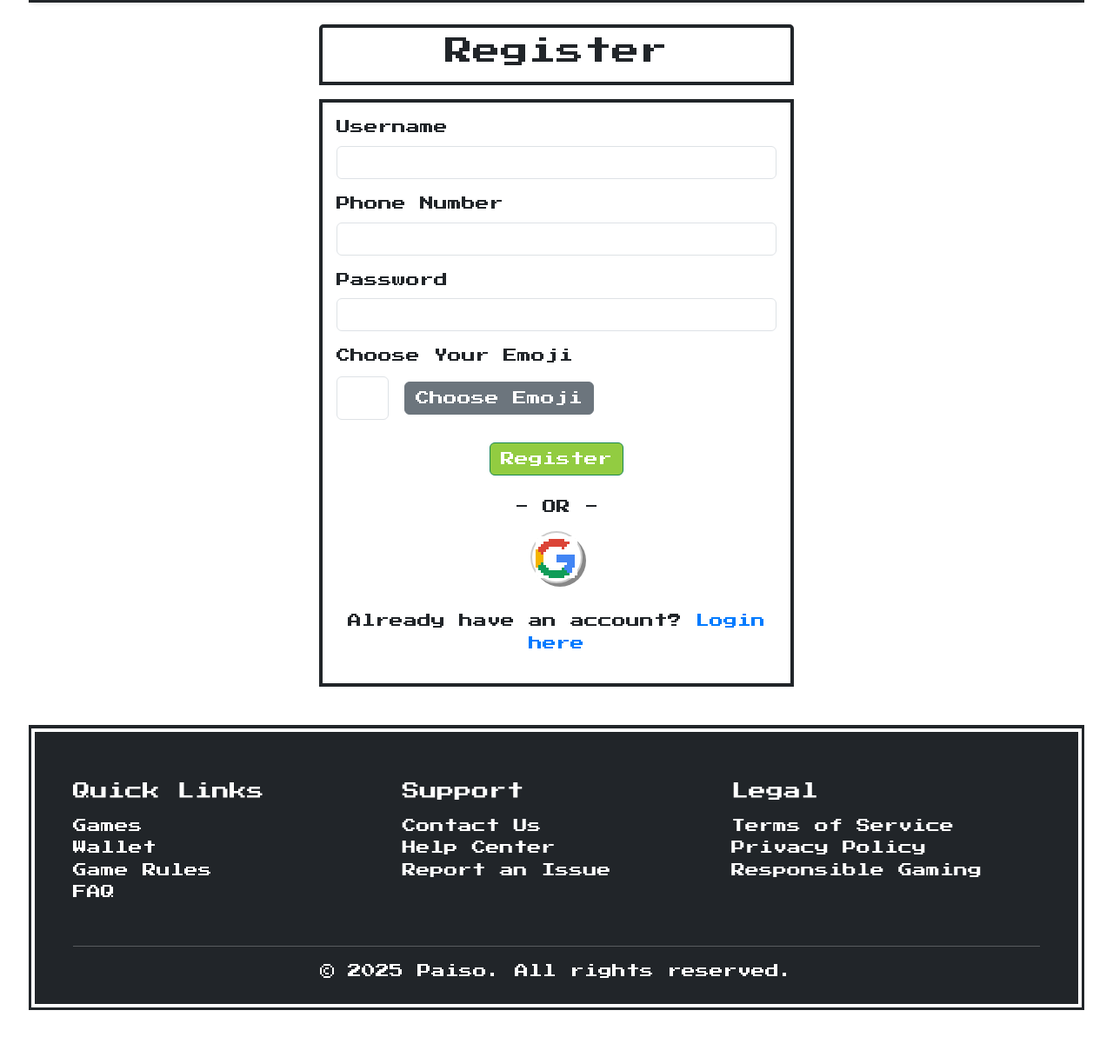
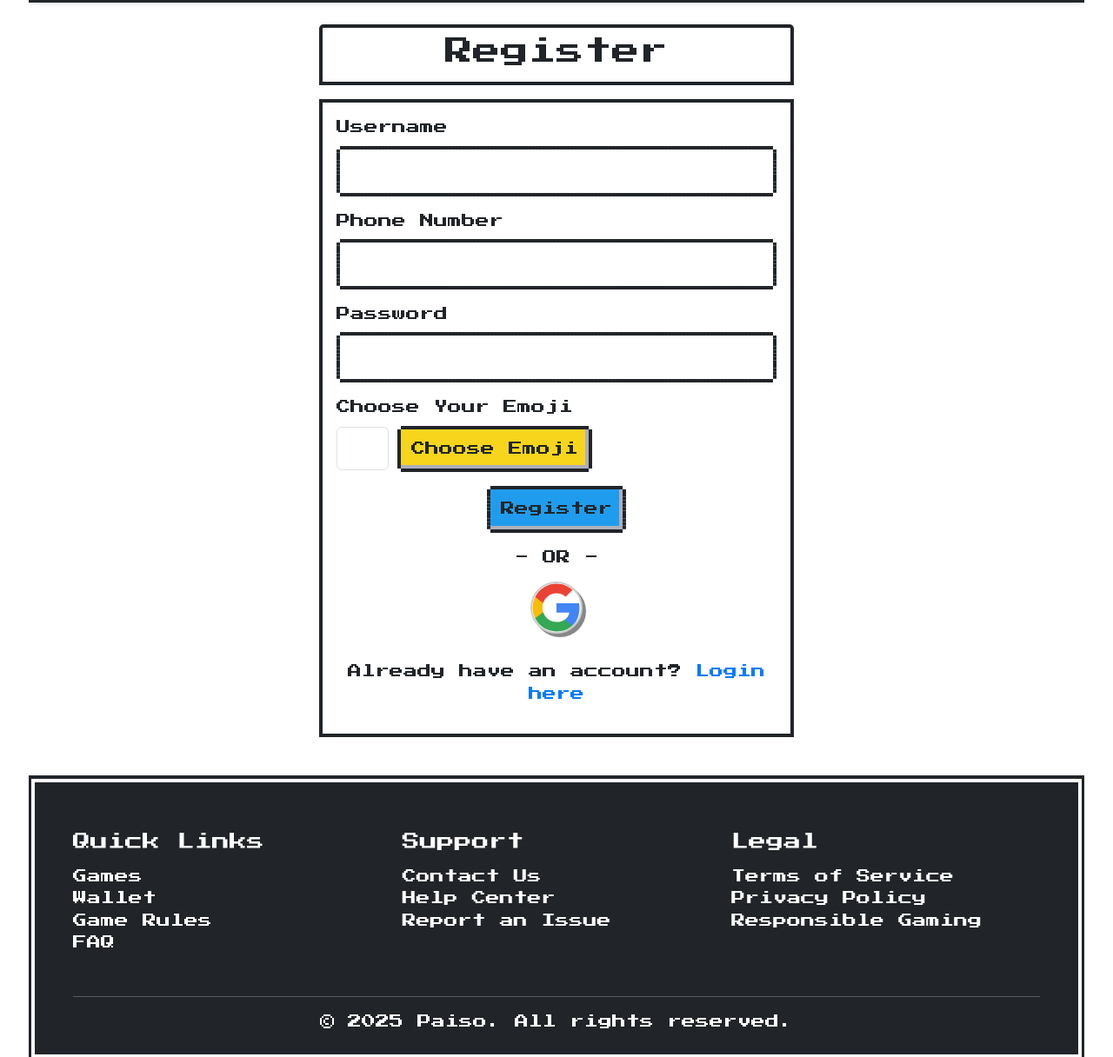
Before and after one commit to ritz541/iamwheel, a Flask app: page /register in a window 1280 px wide. Shown: the part 174-1390 px from the top of the page at 87% size. Before the commit the page ends 1336 px from the top, so only its background shows below. Run offline with Flask 3, Linux system fonts and the light colour scheme; some libraries are stand-ins or nearby versions.

Commit message:
style(templates): update form elements with nes.css classes
Replace Bootstrap form controls with nes.css classes in login and register templates for a consistent retro-style UI. Also, update Google login button to use an SVG logo instead of nes-icon.

```diff
--- a/templates/register.html
+++ b/templates/register.html
@@ -21,26 +21,26 @@
                     </div>
                     <div class="mb-3">
                         <label for="username" class="form-label">Username</label>
-                        <input type="text" class="form-control" id="username" name="username" required>
+                        <input type="text" class="nes-input" id="username" name="username" required>
                     </div>
                     <div class="mb-3">
                         <label for="phone" class="form-label">Phone Number</label>
-                        <input type="tel" class="form-control" id="phone" name="phone" pattern="[0-9]{10}"
+                        <input type="tel" class="nes-input" id="phone" name="phone" pattern="[0-9]{10}"
                             title="Please enter a valid 10-digit phone number" required>
                     </div>
                     <div class="mb-3">
                         <label for="password" class="form-label">Password</label>
-                        <input type="password" class="form-control" id="password" name="password" required>
+                        <input type="password" class="nes-input" id="password" name="password" required>
                     </div>
                     <div class="mb-3">
                         <label class="form-label">Choose Your Emoji</label>
                         <div class="emoji-selector">
                             <input type="text" id="selected_emoji" name="selected_emoji" class="form-control" required>
-                            <button type="button" id="emoji-button" class="btn btn-secondary">Choose Emoji</button>
+                            <button type="button" id="emoji-button" class="nes-btn btn-warning">Choose Emoji</button>
                         </div>
                     </div>
                     <div class="text-center">
-                        <button type="submit" class="btn btn-success">Register</button>
+                        <button type="submit" class="nes-btn btn-primary">Register</button>
                     </div>
                 </form>
                 <div class="text-center mt-3">
@@ -51,7 +51,8 @@
               width: 60px; height: 60px; border-radius: 50%;
               border: 2px solid #ccc; background-color: #fff;
               box-shadow: 4px 4px #888; margin-bottom: 15px;">
-                            <i class="nes-icon google is-medium"></i>
+                            <img src="{{ url_for('static', filename='images/google-logo.svg') }}" alt="Google"
+                                style="width: 60px; height: 60px;">
                         </a>
                     </div>
 
```
Also changed, not shown: templates/login.html (+11 -10 lines).
